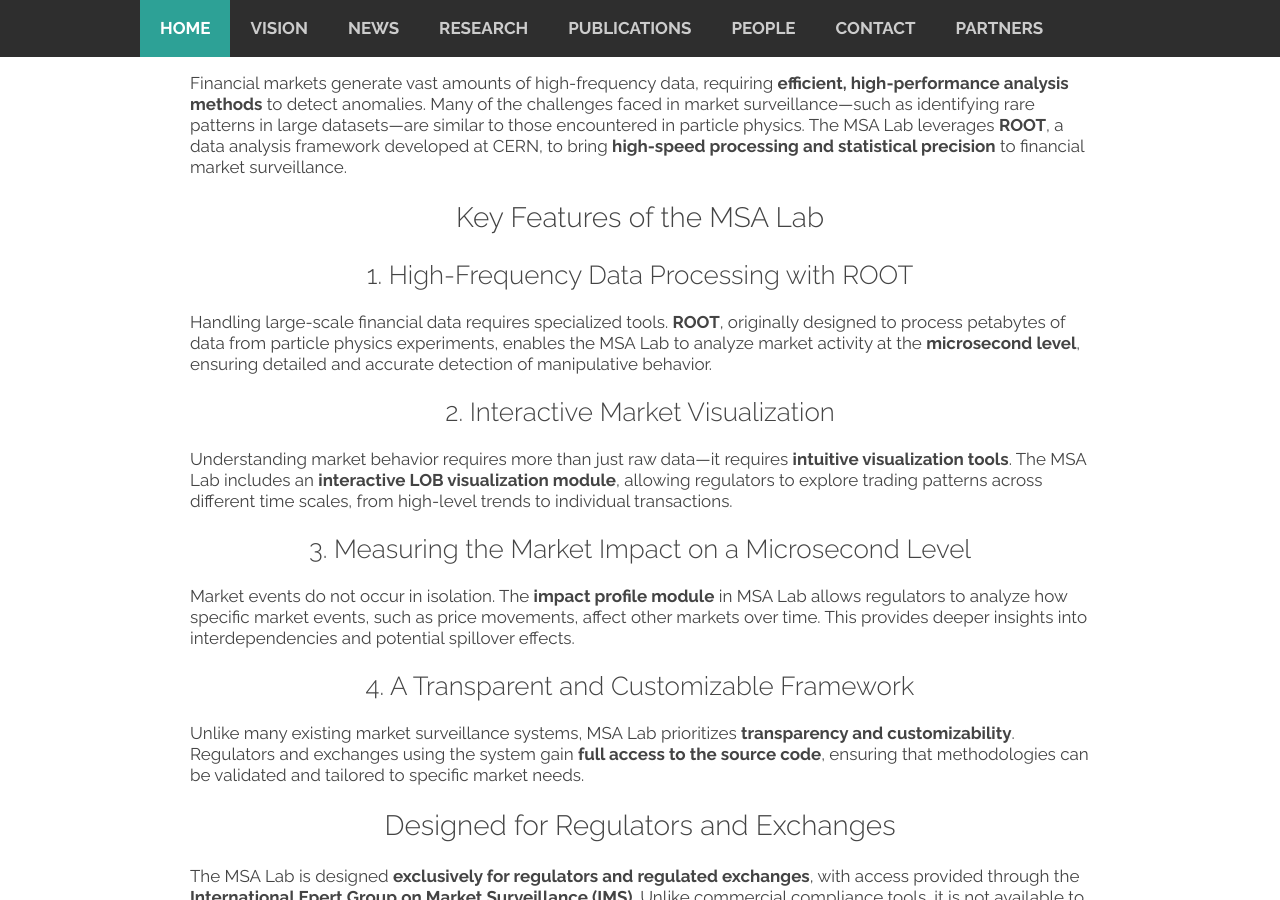
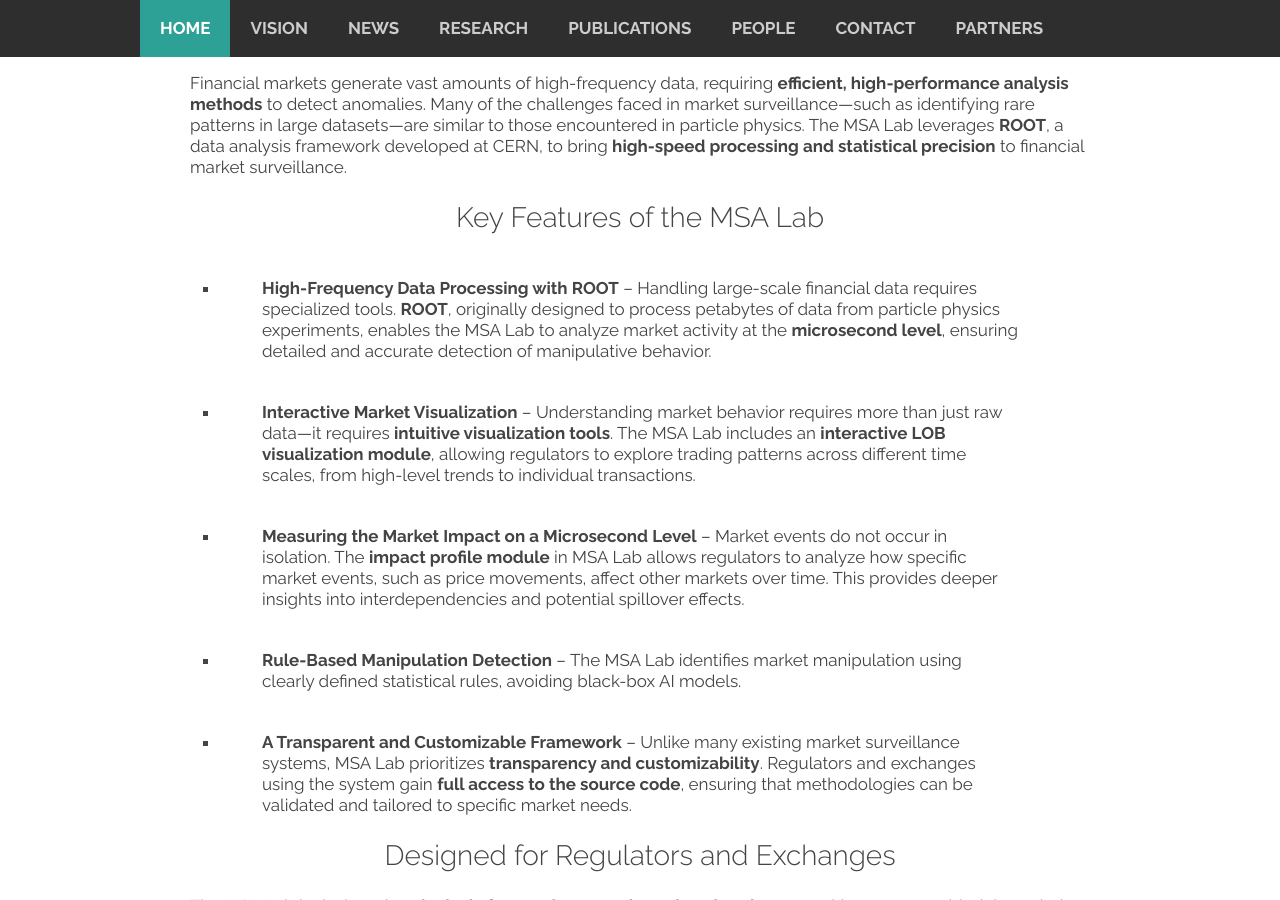
Before and after one commit to HighLO/highlo.github.io, a Jekyll site: the page built from msalab.md, in a window 1280 px wide and 900 px high, scrolled down 345 px. Built offline with Jekyll 4.4.1, drawn with Linux system fonts in a browser that asks for light colours; nearby versions of some CDN libraries; comment, search, counter and statistics services are not loaded.

Commit message:
Update layout

```diff
--- a/msalab.md
+++ b/msalab.md
@@ -14,17 +14,15 @@ Financial markets generate vast amounts of high-frequency data, requiring **effi
 
 ## Key Features of the MSA Lab
 
-### 1. High-Frequency Data Processing with ROOT
-Handling large-scale financial data requires specialized tools. **ROOT**, originally designed to process petabytes of data from particle physics experiments, enables the MSA Lab to analyze market activity at the **microsecond level**, ensuring detailed and accurate detection of manipulative behavior.
+* **High-Frequency Data Processing with ROOT** – Handling large-scale financial data requires specialized tools. **ROOT**, originally designed to process petabytes of data from particle physics experiments, enables the MSA Lab to analyze market activity at the **microsecond level**, ensuring detailed and accurate detection of manipulative behavior.
 
-### 2. Interactive Market Visualization
-Understanding market behavior requires more than just raw data—it requires **intuitive visualization tools**. The MSA Lab includes an **interactive LOB visualization module**, allowing regulators to explore trading patterns across different time scales, from high-level trends to individual transactions.
+* **Interactive Market Visualization** – Understanding market behavior requires more than just raw data—it requires **intuitive visualization tools**. The MSA Lab includes an **interactive LOB visualization module**, allowing regulators to explore trading patterns across different time scales, from high-level trends to individual transactions.
 
-### 3. Measuring the Market Impact on a Microsecond Level
-Market events do not occur in isolation. The **impact profile module** in MSA Lab allows regulators to analyze how specific market events, such as price movements, affect other markets over time. This provides deeper insights into interdependencies and potential spillover effects.
+* **Measuring the Market Impact on a Microsecond Level** – Market events do not occur in isolation. The **impact profile module** in MSA Lab allows regulators to analyze how specific market events, such as price movements, affect other markets over time. This provides deeper insights into interdependencies and potential spillover effects.
 
-### 4. A Transparent and Customizable Framework
-Unlike many existing market surveillance systems, MSA Lab prioritizes **transparency and customizability**. Regulators and exchanges using the system gain **full access to the source code**, ensuring that methodologies can be validated and tailored to specific market needs.
+* **Rule-Based Manipulation Detection** – The MSA Lab identifies market manipulation using clearly defined statistical rules, avoiding black-box AI models.
+
+* **A Transparent and Customizable Framework** – Unlike many existing market surveillance systems, MSA Lab prioritizes **transparency and customizability**. Regulators and exchanges using the system gain **full access to the source code**, ensuring that methodologies can be validated and tailored to specific market needs.
 
 ## Designed for Regulators and Exchanges
 
```
